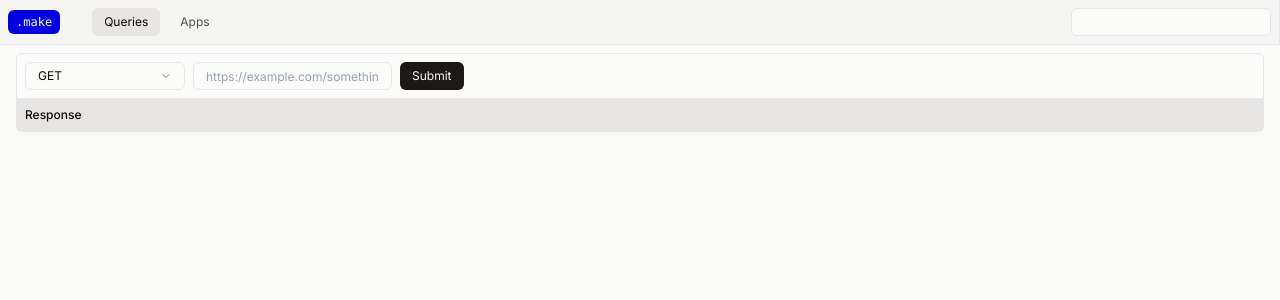
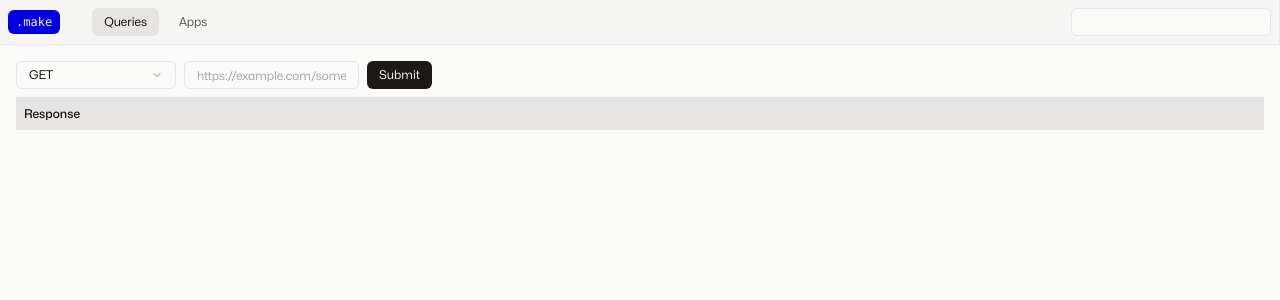
Before and after one commit to daviddkkim/Make, a Next.js app: page /queries in a window 1280 px wide. Shown: the top 300 px of the page. Built offline with nearby package versions, Linux system fonts and the light colour scheme.

Commit message:
add new fonts

```diff
--- a/src/app/globals.css
+++ b/src/app/globals.css
@@ -10,6 +10,11 @@
 body {
   color: var(--foreground-rgb);
   background: var(--background-rgb);
+  font-family: var(--font-mona-sans);
+}
+
+pre {
+  font-family: var(--font-monaspace-neon)
 }
 
 @layer utilities {
--- a/src/app/layout.tsx
+++ b/src/app/layout.tsx
@@ -1,14 +1,18 @@
 import type { Metadata } from "next";
-import { Inter } from "next/font/google";
+import localFont from 'next/font/local'
 import "./globals.css";
-import { Input } from "@/components/Input";
-import Link from "next/link";
+import TopNavigation from "./components/TopNavigation";
 import { cn } from "@/libs/utils";
-import { buttonVariants } from "@/components/Button";
-import { headers } from "next/headers";
-import TopNavigation from "./components/TopNavigation";
 
-const inter = Inter({ subsets: ["latin"] });
+const monasans = localFont({
+  src: './Mona-Sans.woff2',
+  variable: "--font-mona-sans"
+})
+
+const monaspaceNeon = localFont({
+  src:"./MonaspaceNeonVarVF[wght,wdth,slnt].woff2",
+  variable:"--font-monaspace-neon"
+})
 
 export const metadata: Metadata = {
   title: "Create Next App",
@@ -20,10 +24,9 @@ export default function RootLayout({
 }: Readonly<{
   children: React.ReactNode;
 }>) {
-  const headersList = headers();
   return (
     <html lang="en">
-      <body className={inter.className}>
+      <body className={cn(monasans.variable, monaspaceNeon.variable)}>
         <div className="text-sm flex flex-col overflow-scroll-y">
           <TopNavigation />
           <main className="h-[calc(100vh-44px)]">{children}</main>
--- a/src/app/queries/components/QueryClient.tsx
+++ b/src/app/queries/components/QueryClient.tsx
@@ -52,8 +52,8 @@ export default function QueryClient() {
   return (
     <Form {...form}>
       <form onSubmit={form.handleSubmit(onSubmit)}>
-        <div className="border rounded-md w-full">
-          <div className=" p-2 flex gap-2 w-full">
+        <div className="rounded-md w-full">
+          <div className="py-2 flex gap-2 w-full">
             <FormField
               name="method"
               control={form.control}
@@ -97,7 +97,7 @@ export default function QueryClient() {
           <div className="bg-stone-200 p-2 border-t text-xs flex flex-col">
             <h2 className="text-xs font-medium">Response</h2>
             {response ? (
-              <p className="text-xs"> {JSON.stringify(response)}</p>
+              <pre className="text-xs"> {JSON.stringify(response)}</pre>
             ) : (
               ""
             )}
```
Also changed, not shown: src/app/Mona-Sans.woff2 (added), src/app/MonaspaceNeonVarVF[wght,wdth,slnt].woff2 (added).
